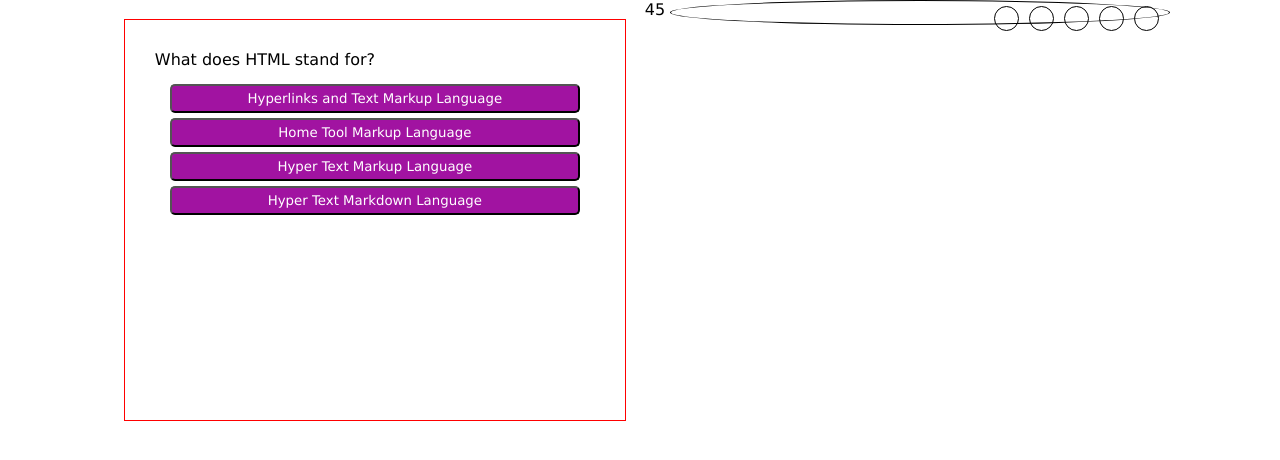
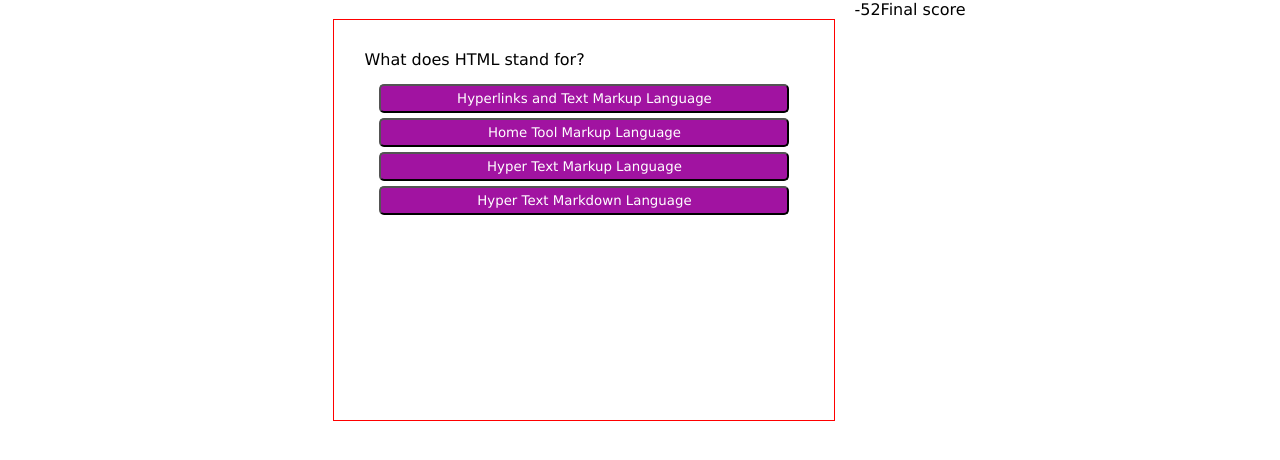
Before and after one commit to aagarc9/Easy-Coding-Quiz, a plain HTML site: page quiz.html in a window 1280 px wide. Both pictures are taken after a click on the button "Compiling". Drawn offline with Linux system fonts and the light colour scheme.

Commit message:
Updates to Score

```diff
--- a/assets/game.css
+++ b/assets/game.css
@@ -32,26 +32,16 @@ body {
     padding: 5px 10px;
 }
 
-.prog{
-    width : 25px;
-    height : 25px;
-    border: 1px solid #000;
-    display: inline-block;
-    border-radius: 50%;
-    margin-left : 5px;
-    margin-right : 5px;
-}
-
-#progress {
-    width : 500px;
-    bottom : 0px;
-    right : 0px;
-    padding:5px;
-    text-align: right;
-}
-
-#score {
-
+#scoreContainer{
+    margin : 20px auto;
+    background-color: white;
+    opacity: 0.8;
+    height: 300px;
+    width : 700px;
+    border-radius: 5px;
+    box-shadow: 0px 5px 15px 0px;
+    position: relative;
+    display: none;
 }
 .controls {
     display: flex;
--- a/assets/script.js
+++ b/assets/script.js
@@ -1,11 +1,12 @@
 let questionInfo = document.getElementById('question')
-let choiceA = document.getElementById('A')
-let choiceB = document.getElementById('B')
-let choiceC = document.getElementById('C')
-let choiceD = document.getElementById('D')
+let choice1 = document.getElementById('1')
+let choice2 = document.getElementById('2')
+let choice3 = document.getElementById('3')
+let choice4 = document.getElementById('4')
 let progress = document.getElementById('progress')
 let clockTimer = document.getElementById ('timer')
 let scoreCounter = document.getElementById('score')
+let choicesEl = document.getElementsByClassName('.choice')
 
 let score = 0;
 let time = 60;
@@ -13,43 +14,43 @@ let time = 60;
 let questions = [
     {
         question: "_______ is the process of finding errors and fixing them within a program.",
-        answer: "Debugging",
-        choiceA: "Compiling",
-        choiceB:"Executing",
-        choiceC:"Debugging",
-        choiceD:"Scanning",
+        answer: "3",
+        choice1: "Compiling",
+        choice2:"Executing",
+        choice3:"Debugging",
+        choice4:"Scanning",
     },
     {
         question: "What does HTML stand for?",
-        answer: "Hyperlinks and Text Markup Language",
-        choiceA: "Hyperlinks and Text Markup Language",
-        choiceB:"Home Tool Markup Language",
-        choiceC:"Hyper Text Markup Language",
-        choiceD:"Hyper Text Markdown Language",
+        answer: "3",
+        choice1: "Hyperlinks and Text Markup Language",
+        choice2:"Home Tool Markup Language",
+        choice3:"Hyper Text Markup Language",
+        choice4:"Hyper Text Markdown Language",
     },
     {
         question: "What is the correct sequence of HTML tags for starting a webpage?",
-        answer: "HTML, Head, Title",
-        choiceA:"Title, Head, HTML" ,
-        choiceB:"HTML, Head, Title",
-        choiceC:"Head, Title, HTML",
-        choiceD:"Body, HTML, Title",
+        answer: "2",
+        choice1:"Title, Head, HTML" ,
+        choice2:"HTML, Head, Title",
+        choice3:"Head, Title, HTML",
+        choice4:"Body, HTML, Title",
     },
     {
         question: "Which of the following defines a measurement in screen pixels?",
-        answer: "px",
-        choiceA:"px",
-        choiceB:"vh",
-        choiceC:"vw",
-        choiceD:"vmin",
+        answer: "1",
+        choice1:"px",
+        choice2:"vh",
+        choice3:"vw",
+        choice4:"vmin",
     },
     {
         question: " What is the correct HTML tag for inserting a line break?",
-        answer: "Br",
-        choiceA:"Break",
-        choiceB:"Strong",
-        choiceC:"Lb",
-        choiceD:"Br",
+        answer: "4",
+        choice1:"Break",
+        choice2:"Strong",
+        choice3:"Lb",
+        choice4:"Br",
     },
 ];
 
@@ -63,20 +64,18 @@ let questionIndex = 0;
 // start Game
 function startGame () {
     // timer
-    getNewQuestion()
-    progressBar()
+    // getNewQuestion()
+    // questionTimer()
 }
 
 // create a function to display in HTML
 function getNewQuestion () {
     let q =questions[questionIndex];
     questionInfo.innerHTML = q.question;
-    choiceA.innerHTML = q.choiceA;
-    choiceB.innerHTML = q.choiceB;
-    choiceC.innerHTML = q.choiceC;
-    choiceD.innerHTML = q.choiceD;
-
-    // console.log(q.answer)
+    choice1.innerHTML = q.choice1;
+    choice2.innerHTML = q.choice2;
+    choice3.innerHTML = q.choice3;
+    choice4.innerHTML = q.choice4;
 }
 // test code to see if next question pops up
 getNewQuestion()
@@ -84,43 +83,39 @@ questionTimer()
 
 
 // create a function the check answer
-function checkAnswer() {
+function checkAnswer(correct) {
     let q =questions[questionIndex];
-    if(q.answer){
+    if(q.answer === correct){
         score++;
-        // answeringquestion();
-        // questionTimer();
+        console.log(score);
     }else {
-        questionTimer();
-        // answeringquestion();
     }
     if(questionIndex < lastQuestionIndex) {
         questionIndex++;
         getNewQuestion()
     } else {
-        // endQuiz()
+        clearInterval();
+       endQuiz()
     }
 }
-
-function questionTimer(correct) {
-    // check if the user guessed incorrectly
+function questionTimer() {
+    // Sets interval in variable
+  var timerInterval = setInterval(function() {
+    time--;
+// check if the user guessed incorrectly
     let q =questions[questionIndex];
-    if(q.answer !== correct){
+    if(q.answer !== true){
         // time has to be subtracted
         time -= 15;
-        clockTimer.innerText = time
-        if(time<0) {
-            time =0;
+        clockTimer.innerText = time;
+        if (time === 0) {
+            clearInterval(timerInterval);
+          }
         }
-    }
-    // questionCounter++;
-    // if(questionCounter === availableQuestion.length) {
-    //     endQuiz() // or could be showResults()
-    // } else {
-    //     getNewQuestion(); // okay just continue
-    // }
+    }, 1000);
+
 }
-   console.log(time)
+
 
 
 // session storage, cookies, cache, local storage
@@ -141,26 +136,14 @@ function savedScores() {
 
 }
 
-function progressBar() {
-    for(let i = 0; i <= lastQuestionIndex; i++){
-        progress.innerHTML += "<div class='prog' id="+ i +"></div>";
-    }
-}
-function answeringquestion() {
-    document.getElementById(questionIndex).style.backgroundColor ="purple"
-}
 
 function endQuiz() {
     scoreCounter.style.display = "block";
     let scorePercent = Math.round(100 * score / questions.length);
-    let display = (scorePercent >= 80) ? "80%":
-    (scorePercent >= 60) ? "60%":
-    (scorePercent >= 40) ? "40%":
-    (scorePercent >= 20) ? "20%":
-    (scorePercent >= 0) ? "0%":
+    let display = scorePercent
+
 
     scoreCounter.innerHTML = display;
 }
 
 startGame()
-console.log(display)
--- a/quiz.html
+++ b/quiz.html
@@ -12,18 +12,17 @@
             <div id="question">Questions</div>
             <div id="choices" class ="btn-grid">
 
-                <button class="choice" id="A" onclick="checkAnswer('A')">Answer</button>
+                <button class="choice" id="1" onclick="checkAnswer('1')">Answer</button>
 
-                <button class="choice" id="B" onclick="checkAnswer('B')">Answer</button>
+                <button class="choice" id="2" onclick="checkAnswer('2')">Answer</button>
 
-                <button class="choice" id="C" onclick="checkAnswer('C')">Answer</button>
+                <button class="choice" id="3" onclick="checkAnswer('3')">Answer</button>
 
-                <button class="choice" id="D" onclick="checkAnswer('D')">Answer</button>
+                <button class="choice" id="4" onclick="checkAnswer('4')">Answer</button>
             </div>
         </div>
         <div id="timer">Timer</div>
-         <div id="progress" class= "prog"></div>
-         <div id='score'></div>
+         <div id='score'>Final score</div>
 
         <script src="assets/script.js"></script>
     </body>
```
